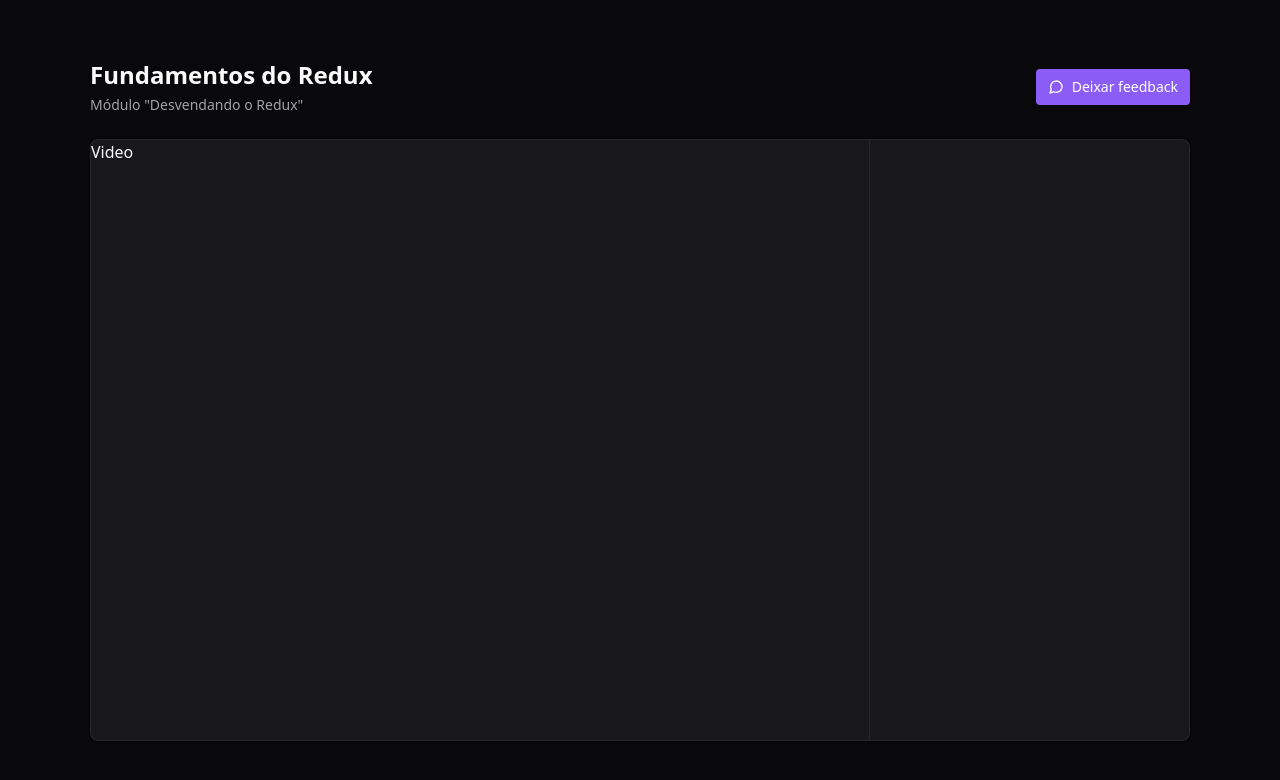
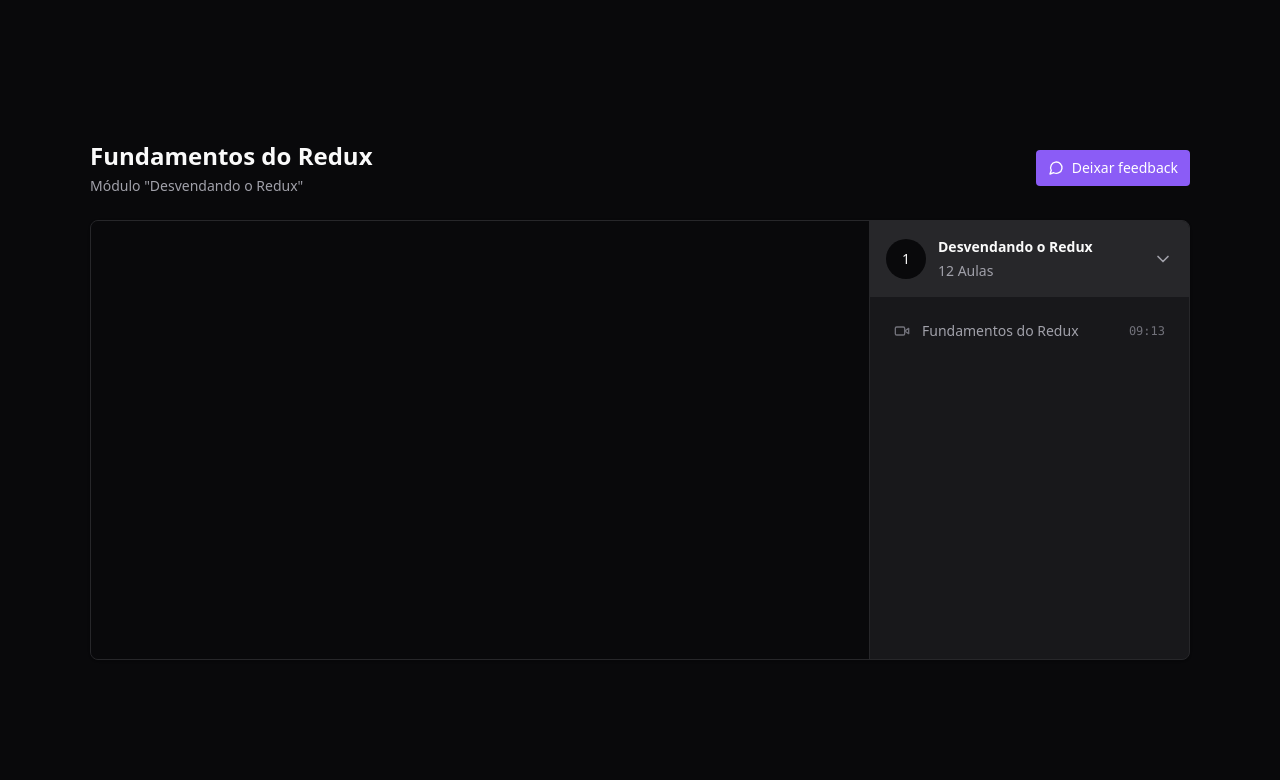
Before and after one commit to victorgonzalezz/redux-little-project, a React (Vite) app: page / in a window 1280 px wide. Shown: the top 780 px of the page. Built offline with nearby package versions, Linux system fonts and the light colour scheme.

Commit message:
player video
added player video

```diff
--- a/package.json
+++ b/package.json
@@ -14,6 +14,7 @@
     "lucide-react": "^0.289.0",
     "react": "^18.2.0",
     "react-dom": "^18.2.0",
+    "react-player": "^2.13.0",
     "react-redux": "^8.1.3"
   },
   "devDependencies": {
--- a/src/components/pages/Player.jsx
+++ b/src/components/pages/Player.jsx
@@ -1,5 +1,6 @@
 /* eslint-disable react/no-unescaped-entities */
-import { MessageCircle } from "lucide-react"
+import { ChevronDown, MessageCircle, Video } from "lucide-react"
+import ReactPlayer from 'react-player'
 
 export function Player() {
   return (
@@ -19,9 +20,37 @@
         </div>
           <main className="relative flex overflow-hidden rounded-lg border border-zinc-800 bg-zinc-900 shadow">
           <div className="flex-1">
-            Video
+            <div className="w-full bg-zinc-950 aspect-video">
+              <ReactPlayer
+                width="100%"
+                height="100%"
+                controls
+                url="https://www.youtube.com/watch?v=r0oDe1GyeX0"
+              />
+            </div>
           </div>
-          <aside className="w-80 border-l border-zinc-800 bg-zing-900 h-[600px]">
+          <aside className="w-80 border-l border-zinc-800 bg-zing-900">
+            <div>
+              <button className="flex w-full items-center gap-3 bg-zinc-800 p-4">
+                <div className="flex h-10 w-10 rounded-full items-center justify-center bg-zinc-950 text-sm">
+                  1
+                </div>
+                <div className="flex flex-col gap-1 text-left">
+                  <strong className="text-sm">Desvendando o Redux</strong>
+                  <span className="text-sm text-zinc-400">12 Aulas</span>
+                </div>
+
+                <ChevronDown className="w-5 h-5 ml-auto text-zinc-400" />
+              </button>
+              <nav className="relative flex flex-col gap-4 p-6">
+                <button className="flex items-center gap-3 text-sm text-zinc-400">
+                  <Video className="w-4 h-4 text-zinc-500" />
+                  <span>Fundamentos do Redux</span>
+                  <span className="ml-auto font-mono text-xs text-zinc-500">09:13</span>
+                </button>
+
+              </nav>
+            </div>
 
           </aside>
           </main>
```
Also changed, not shown: 1 other file (tests, documents, lock files or other folders).
